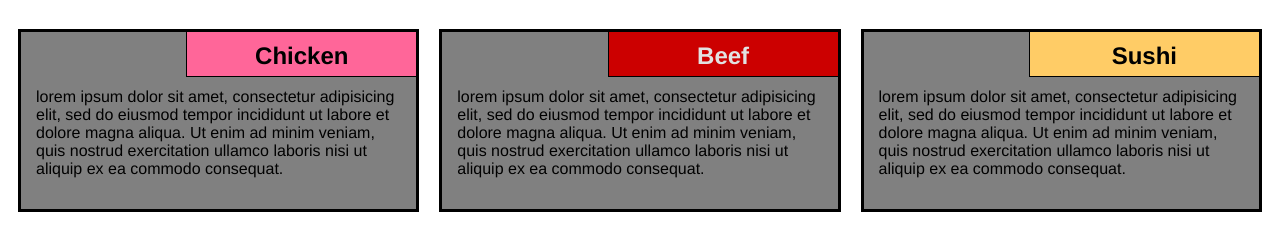
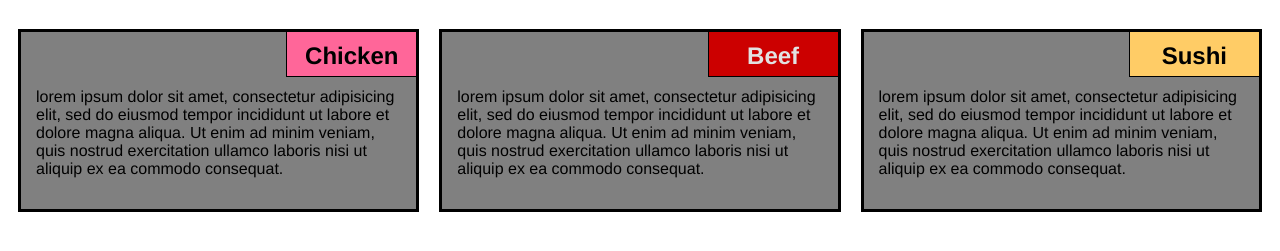
Before and after one commit to eltaco/module2-solution, a plain HTML site: page index.html in a window 1280 px wide. Shown: the part 61-312 px from the top of the page. Drawn offline with Linux system fonts and the light colour scheme.

Commit message:
Update style.css

```diff
--- a/css/style.css
+++ b/css/style.css
@@ -23,7 +23,7 @@ section>h2 {
     border-bottom: 1px solid black;
     border-left: 1px solid black;
     margin: 0;
-    width: 230px;
+    width: 130px;
     text-align: center;
     font-size: 24px;
     font-weight: bold;
```
